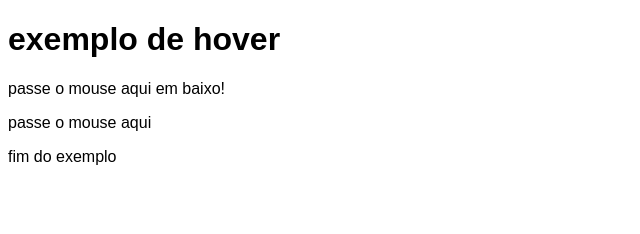
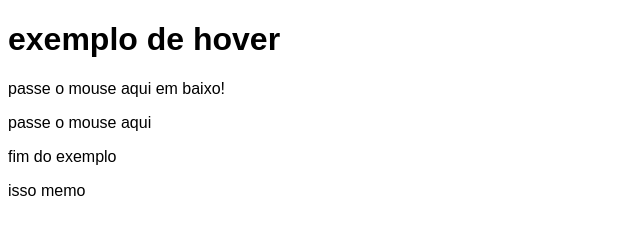
Before and after one commit to ArthurDeSousa/html-css, a plain HTML site: page exercicios/ex020/hover.html in a window 1280 px wide. Shown: the full height of the page, 0-640 px from the left. Drawn offline with Linux system fonts and the light colour scheme.

Commit message:
Update hover.html
atualizei o ex20

```diff
--- a/exercicios/ex020/hover.html
+++ b/exercicios/ex020/hover.html
@@ -30,6 +30,7 @@
         <p><a href="https://www.youtube.com/watch?v=dQw4w9WgXcQ" target="_blank" rel="external">TEXTO ESCONDIDO</a></p>
     </div>
     <p>fim do exemplo</p>
+    <p>isso memo</p>
 
 </body>
 </html>
```
